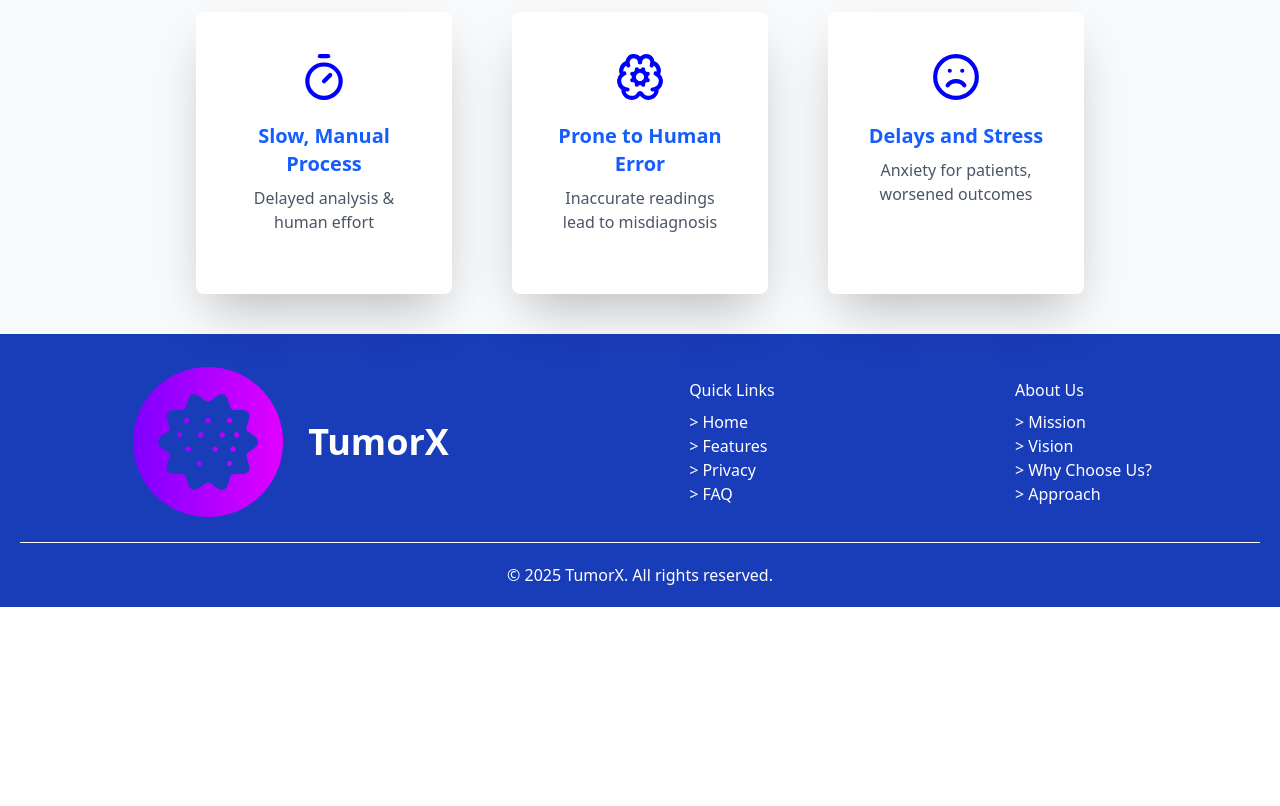
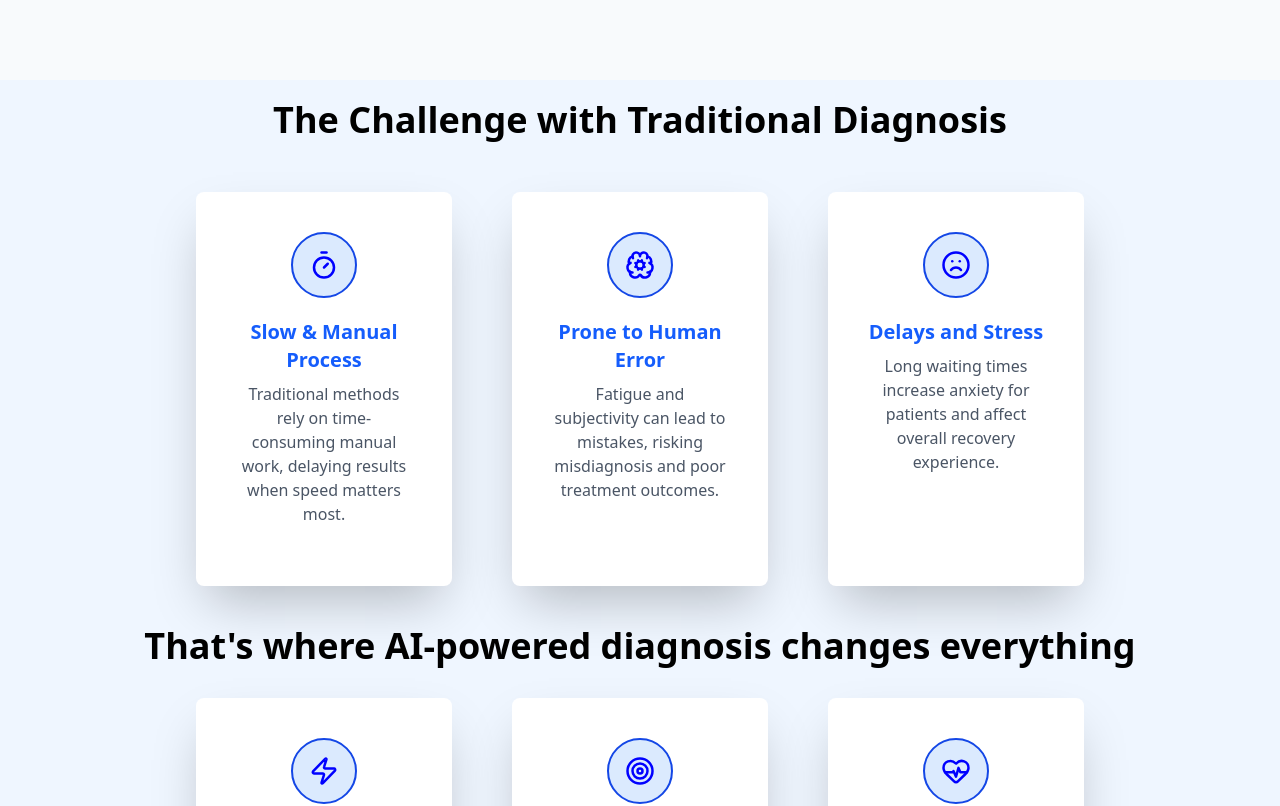
Before and after one commit to soura1334/TumorX, a React (Vite) app in the folder client/: page / in a window 1280 px wide. Shown: the part 720-1526 px from the top of the page. Before the commit the page ends 1327 px from the top, so only its background shows below. Built offline with nearby package versions, Linux system fonts and the light colour scheme.

Commit message:
Added Challenge and Solution section
UI updates

```diff
--- /dev/null
+++ b/client/src/components/HomePage/ChallengeSol.jsx
@@ -0,0 +1,83 @@
+import { BrainCog, Frown, HeartPulse, Target, Timer, Zap } from "lucide-react";
+
+export default function ChallengeSol() {
+  return (
+    <div className="bg-blue-50 pb-5">
+      <Challenge />
+      <Transition />
+      <Solution />
+      <button></button>
+    </div>
+  );
+}
+
+function Challenge() {
+  return (
+    <div className="flex flex-col items-center justify-center text-xl mb-5">
+      <p className="text-4xl font-semibold mt-5 mb-5">
+        The Challenge with Traditional Diagnosis
+      </p>
+      <div className="flex gap-15 w-full justify-center mt-8 mb-5">
+        <Card
+          Icon={<Timer size={30} color="blue" />}
+          title="Slow & Manual Process"
+          text="Traditional methods rely on time-consuming manual work, delaying results when speed matters most."
+        />
+        <Card
+          Icon={<BrainCog size={30} color="blue" />}
+          title="Prone to Human Error"
+          text="Fatigue and subjectivity can lead to mistakes, risking misdiagnosis and poor treatment outcomes."
+        />
+        <Card
+          Icon={<Frown size={30} color="blue" />}
+          title="Delays and Stress"
+          text="Long waiting times increase anxiety for patients and affect overall recovery experience."
+        />
+      </div>
+    </div>
+  );
+}
+
+function Card({ Icon, title, text }) {
+  return (
+    <div className="p-10 w-[20vw] shadow-2xl rounded-lg flex flex-col text-center gap-5 items-center bg-white">
+      <div className="rounded-full border-2 border-blue-700 bg-blue-100 p-4">{Icon}</div>
+      <div className="text-center mb-5">
+        <p className="text-blue-600 text-xl font-semibold mb-2">{title}</p>
+        <p className="text-gray-600 text-base">{text}</p>
+      </div>
+    </div>
+  );
+}
+
+function Transition() {
+  return (
+    <div className="justify-self-center">
+      <p className="text-4xl font-semibold mb-5">
+        That's where AI-powered diagnosis changes everything
+      </p>
+    </div>
+  );
+}
+
+function Solution() {
+  return (
+    <div className="flex gap-15 w-full justify-center mt-8 mb-5">
+      <Card
+        Icon={<Zap size={30} color="blue" />}
+        title="Fast & Automated"
+        text="Our AI processes scans in minutes, eliminating bottlenecks and delivering results quickly."
+      />
+      <Card
+        Icon={<Target size={30} color="blue" />}
+        title="Accurate & Reliable"
+        text="Our models reduce errors, offering consistent and trustworthy diagnoses."
+      />
+      <Card
+        Icon={<HeartPulse size={30} color="blue" />}
+        title="Better Patient Outcomes"
+        text="Quicker results bring peace of mind, enabling timely treatment and improved healthcare journeys."
+      />
+    </div>
+  );
+}
--- a/client/src/components/HomePage/Hero.jsx
+++ b/client/src/components/HomePage/Hero.jsx
@@ -2,7 +2,7 @@ import { BookOpen, Play } from "lucide-react";
 
 export default function Hero() {
   return (
-    <div className="flex justify-around items-center my-20 py-10">
+    <div className="flex justify-around items-center min-h-screen py-10">
       <div className="text-5xl flex flex-col gap-5">
         <p className="font-bold">Early Detection</p>
         <p className="font-bold">Smarter Care</p>
--- a/client/src/components/Pages/Home.jsx
+++ b/client/src/components/Pages/Home.jsx
@@ -1,54 +1,15 @@
 import Footer from "../Footer";
 import Navbar from "../Navbar";
 import Hero from "../HomePage/Hero";
-import { BrainCog, Frown, Timer } from "lucide-react";
+import ChallengeSol from "../HomePage/ChallengeSol"
 
 export default function Home() {
   return (
     <div className="bg-slate-50 min-h-screen">
       <Navbar />
       <Hero />
-      <Challenge />
+      <ChallengeSol />
       <Footer />
     </div>
   );
 }
-
-function Challenge() {
-  return (
-    <div className="flex flex-col items-center justify-center text-xl mb-5">
-      <p className="text-4xl font-semibold mb-5">
-        The Challenge with Traditional Diagnosis
-      </p>
-      <div className="flex gap-15 w-full justify-center mt-8 mb-5">
-        <ChallengeCard
-          Icon={<Timer size={50} color="blue" />}
-          title="Slow, Manual Process"
-          text="Delayed analysis & human effort"
-        />
-        <ChallengeCard
-          Icon={<BrainCog size={50} color="blue" />}
-          title="Prone to Human Error"
-          text="Inaccurate readings lead to misdiagnosis"
-        />
-        <ChallengeCard
-          Icon={<Frown size={50} color="blue" />}
-          title="Delays and Stress"
-          text="Anxiety for patients, worsened outcomes"
-        />
-      </div>
-    </div>
-  );
-}
-
-function ChallengeCard({ Icon, title, text }) {
-  return (
-    <div className="p-10 w-[20vw] shadow-2xl rounded-lg flex flex-col text-center gap-5 items-center bg-white">
-      {Icon}
-      <div className="text-center mb-5">
-        <p className="text-blue-600 text-xl font-semibold mb-2">{title}</p>
-        <p className="text-gray-600 text-base">{text}</p>
-      </div>
-    </div>
-  );
-}
```
